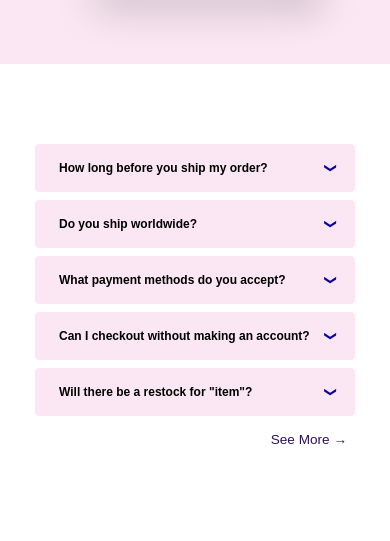
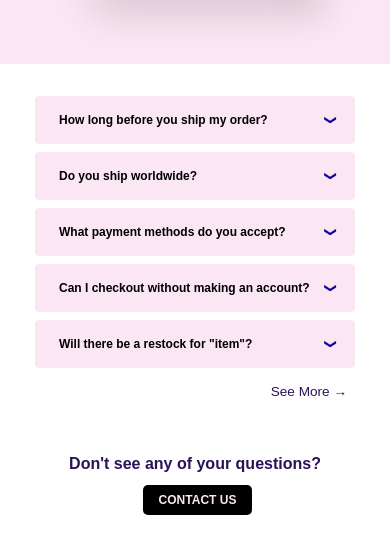
Before and after one commit to zeeneecodes/practice-faq-landing, a plain HTML site: page index.html in a window 390 px wide. Shown: the part 251-792 px from the top of the page. Drawn offline with Linux system fonts and the light colour scheme.

Commit message:
minor style fixing for smaller devices

```diff
--- a/css/style.css
+++ b/css/style.css
@@ -29,13 +29,16 @@ body {
   @media (max-width: 75em) {
     .header__title {
       font-size: 6rem; } }
-  @media (max-width: 26.25em) {
+  @media (max-width: 28.125em) {
     .header__title {
       font-size: 4rem;
       word-spacing: 0; } }
   .header__title--sub {
     color: #2b1357;
     font-size: 4rem; }
+    @media (max-width: 28.125em) {
+      .header__title--sub {
+        font-size: 2rem; } }
 
 .link {
   padding: 1rem;
@@ -54,8 +57,12 @@ body {
   display: flex;
   justify-content: center;
   font-size: 2rem;
-  height: 60rem;
-  padding: 10rem; }
+  max-height: 90rem;
+  padding: 4rem 10rem; }
+  @media (max-width: 28.125em) {
+    .accordion {
+      padding: 4rem 10rem;
+      max-height: 96rem; } }
   .accordion input {
     display: none; }
   .accordion__tab {
@@ -64,7 +71,7 @@ body {
     @media (max-width: 37.5em) {
       .accordion__tab {
         width: 50rem; } }
-    @media (max-width: 26.25em) {
+    @media (max-width: 28.125em) {
       .accordion__tab {
         width: 40rem; } }
     .accordion__tab:not(:last-child) {
@@ -78,7 +85,7 @@ body {
       padding: 3rem;
       height: 4rem;
       cursor: pointer; }
-      @media (max-width: 26.25em) {
+      @media (max-width: 28.125em) {
         .accordion__tab-label {
           padding-right: 2rem; } }
       .accordion__tab-label::after {
@@ -86,12 +93,12 @@ body {
         color: #11009E;
         transform: rotate(90deg);
         height: 1rem; }
-        @media (max-width: 26.25em) {
+        @media (max-width: 28.125em) {
           .accordion__tab-label::after {
             font-size: 1.5rem; } }
       .accordion__tab-label h2 {
         font-size: 2rem; }
-        @media (max-width: 26.25em) {
+        @media (max-width: 28.125em) {
           .accordion__tab-label h2 {
             font-size: 1.5rem; } }
     .accordion__tab-content {
@@ -113,7 +120,7 @@ body {
     @media (max-width: 56.25em) {
       .accordion input:checked + .accordion__tab-label::after {
         transform: rotate(-90deg) translateY(-1.75rem); } }
-    @media (max-width: 26.25em) {
+    @media (max-width: 28.125em) {
       .accordion input:checked + .accordion__tab-label::after {
         transform: rotate(-90deg) translateY(-1.1rem); } }
   .accordion__link-container {
@@ -154,7 +161,7 @@ body {
   padding: 5rem 3rem; }
   .footer__inner-container {
     display: flex; }
-    @media (max-width: 26.25em) {
+    @media (max-width: 28.125em) {
       .footer__inner-container {
         flex-direction: column; } }
   .footer__logo {
@@ -164,7 +171,7 @@ body {
   .footer__links-container {
     margin-left: 10rem;
     display: flex; }
-    @media (max-width: 26.25em) {
+    @media (max-width: 28.125em) {
       .footer__links-container {
         margin-left: 0;
         margin-top: 5rem; } }
@@ -199,7 +206,7 @@ body {
   @media (max-width: 75em) {
     .header {
       height: 40vh; } }
-  @media (max-width: 26.25em) {
+  @media (max-width: 28.125em) {
     .header {
       height: 30vh; } }
   .header__inner-container {
@@ -216,7 +223,7 @@ body {
     @media (max-width: 56.25em) {
       .header__searchbar {
         width: 60rem; } }
-    @media (max-width: 26.25em) {
+    @media (max-width: 28.125em) {
       .header__searchbar {
         width: 30rem; } }
     .header__searchbar--input {
@@ -252,7 +259,7 @@ body {
     align-items: center; }
     .navigation__right-side ul {
       list-style-type: none; }
-      @media (max-width: 26.25em) {
+      @media (max-width: 28.125em) {
         .navigation__right-side ul {
           display: none; } }
       .navigation__right-side ul li {
--- a/sass/abstracts/_mixins.scss
+++ b/sass/abstracts/_mixins.scss
@@ -7,7 +7,7 @@
 
 @mixin respond($breakpoint) {
   @if $breakpoint == phone {
-    @media (max-width: 26.25em) { @content; };     // 420px
+    @media (max-width: 28.125em) { @content; };     // 450px
   }
   @if $breakpoint == tab-port-smaller {
     @media (max-width: 37.5em) { @content; };    // 600px
--- a/sass/base/_typography.scss
+++ b/sass/base/_typography.scss
@@ -16,6 +16,10 @@
   &--sub {
     color: $violet-darker-1;
     font-size: 4rem;
+
+    @include respond (phone) {
+      font-size: 2rem;
+    }
   }
 }
 
--- a/sass/components/_accordion.scss
+++ b/sass/components/_accordion.scss
@@ -2,9 +2,13 @@
   display: flex;
   justify-content: center;
   font-size: 2rem;
-  height: 60rem;
-  padding: 10rem;
+  max-height: 90rem;
+  padding: 4rem 10rem;
 
+  @include respond(phone) {
+    padding: 4rem 10rem;
+    max-height: 96rem;
+  }
 
   input {
     display: none;
```
